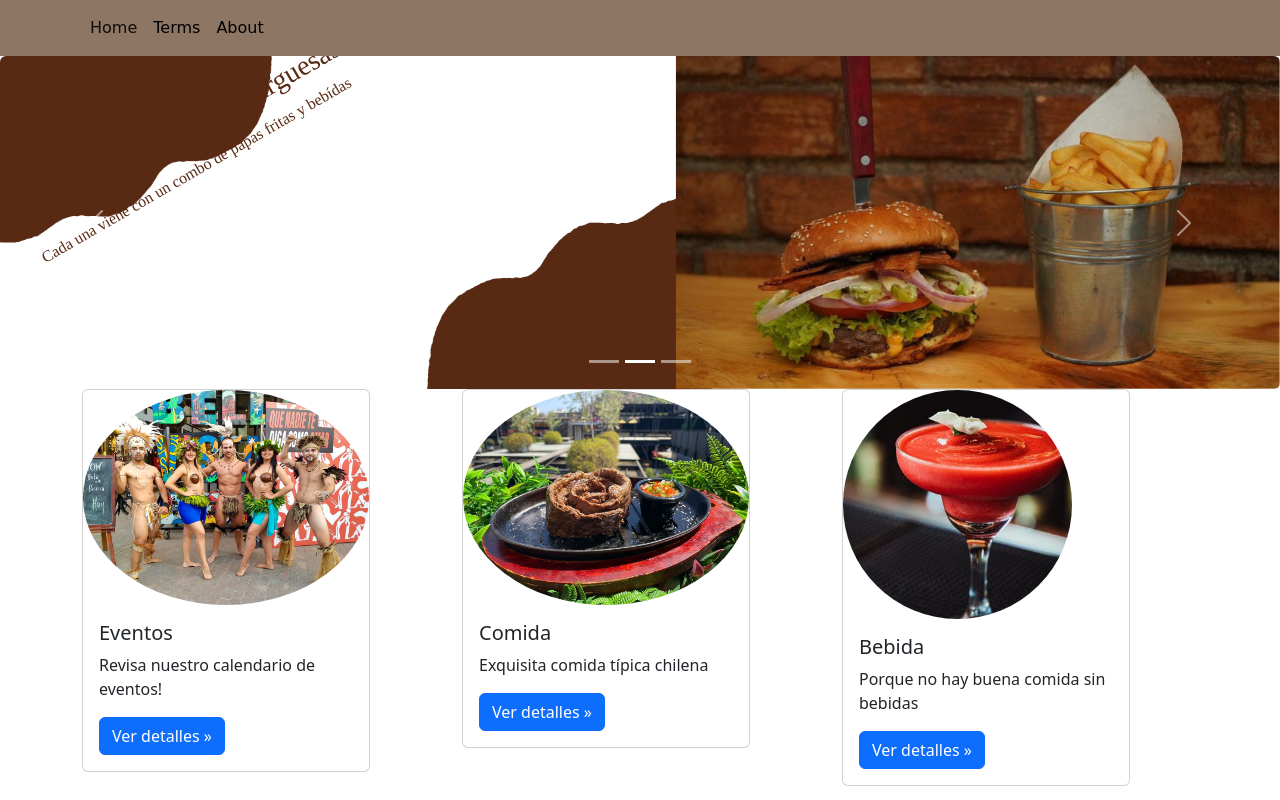
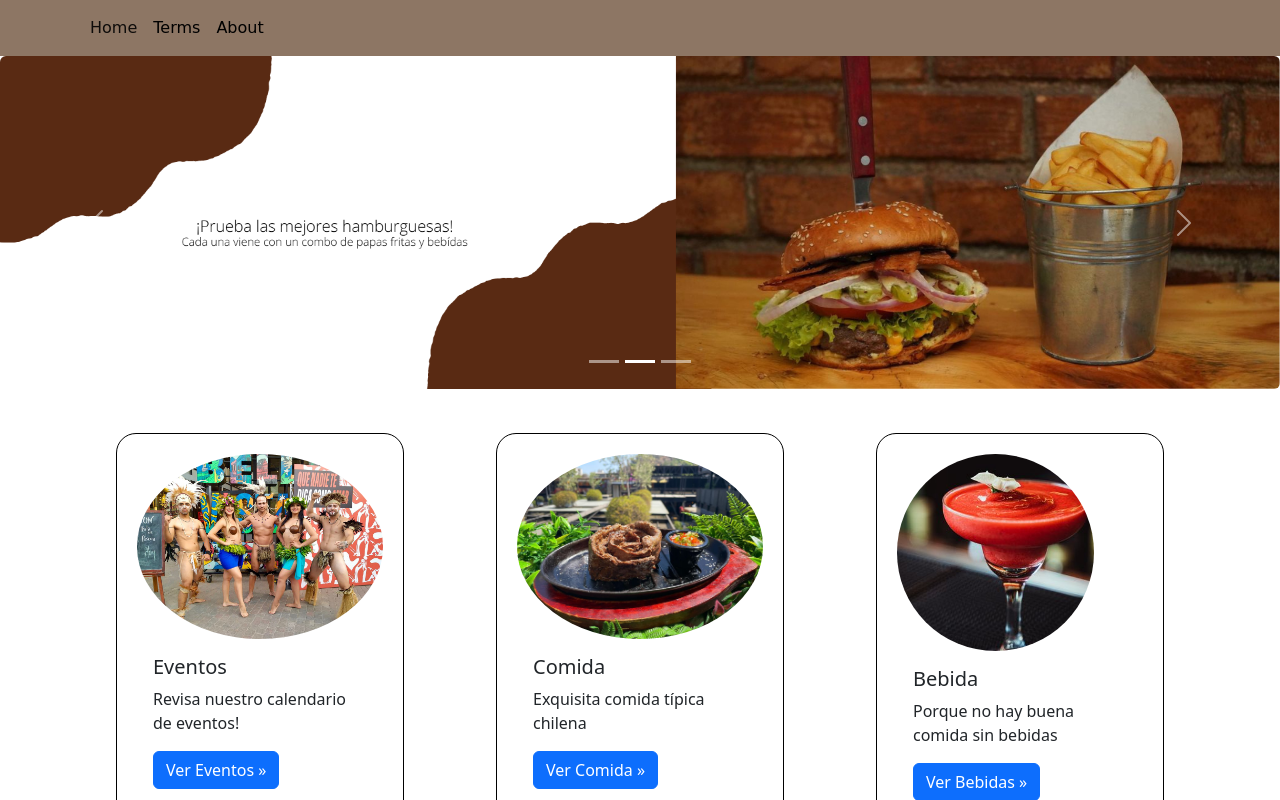
Before and after one commit to Danbravo0/Proyecto_Software_Design, a React (Create React App) app: page / in a window 1280 px wide. Shown: the top 800 px of the page. Built offline with nearby package versions, Linux system fonts and the light colour scheme.

Commit message:
mejora imagenes y centralizar cards

```diff
--- a/src/App.js
+++ b/src/App.js
@@ -15,7 +15,7 @@ export const App = () => {
     <div>
       <Navbar1/>
       <Routes>
-        <Route  path = "/" element = {<> <Car/> <TripleColumnbutton/> <Modal1/> <Modal2/> </>}/>
+        <Route  path = "/" element = {<> <Car/> <br/> <TripleColumnbutton/> <Modal1/> <Modal2/> </>}/>
         {/* <Route  path = "/" element = {<> <Car/> <Terms/> </>}/> */}
         <Route  path = "/terms" element = {<Terms/>}/>
 
--- a/src/components/Car.jsx
+++ b/src/components/Car.jsx
@@ -3,7 +3,7 @@ import Carousel from 'react-bootstrap/Carousel';
 import Image from 'react-bootstrap/Image';
 import imagen_car_1 from "../resources/background.png";
 import imagen_car_2 from "../resources/hamburguesa_resize.png";
-import imagen_car_3 from "../resources/papas_resize.PNG";
+import imagen_car_3 from "../resources/papas_resize.png";
 
 export const Car = () => {
 
@@ -14,8 +14,6 @@ export const Car = () => {
     };
 
     return (
-
-
       <Carousel activeIndex={index} onSelect={handleSelect}>
         <Carousel.Item>
         <Image rounded = "true" src={imagen_car_1} fluid="true" className="image" width = "100%"/>
@@ -25,22 +23,13 @@ export const Car = () => {
           </Carousel.Caption>
         </Carousel.Item>
         <Carousel.Item>
-
         <Image rounded = "true" src={imagen_car_2} fluid="true" className="image" width = "100%"/>
-
           <Carousel.Caption className = "texto-car-2">
-            <h3>Prueba las mejores hamburguesas!</h3>
-            <p>Cada una viene con un combo de papas fritas y bebídas</p>
           </Carousel.Caption>
         </Carousel.Item>
         <Carousel.Item>
         <Image rounded = "true" src={imagen_car_3} fluid="true" className="image" width = "100%"/>
-
           <Carousel.Caption className='texto-car-3'>
-            <h3>Tabla criollas ganadoras de premios!</h3>
-            <p>
-              Premio de la mejor tabla criolla en el 2019 otorgado por el mismisimo gordon ramsay
-            </p>
           </Carousel.Caption>
         </Carousel.Item>
       </Carousel>
--- a/src/components/TripleColumnbutton.jsx
+++ b/src/components/TripleColumnbutton.jsx
@@ -7,13 +7,14 @@ import imagen_col_1 from "../resources/eventos 1.jpg";
 import imagen_col_2 from "../resources/comida.jpg";
 import imagen_col_3 from "../resources/Bebida.jpg";
 import Image from 'react-bootstrap/Image'
+import { Link } from "react-router-dom"
 
 export function TripleColumnbutton() {
   return (
-    <Container>
+    <Container className='container-medidas'>
       <Row>
         <Col>
-        <Card style={{ width: '18rem' }}>
+        <Card style={{ width: '18rem' }} className = "medidas-card">
       <Image src={imagen_col_1} roundedCircle="true" />
 
       <Card.Body>
@@ -21,32 +22,38 @@ export function TripleColumnbutton() {
         <Card.Text>
         Revisa nuestro calendario de eventos!
         </Card.Text>
-
-        <Button variant="primary">Ver detalles »</Button>
+        <Link to="/eventos">
+        <Button variant="primary">Ver Eventos »</Button>
+        </Link>
       </Card.Body>
     </Card>
     </Col>
         <Col>
-        <Card style={{ width: '18rem' }}>
+        <Card style={{ width: '18rem' }} className = "medidas-card">
       <Image  src={imagen_col_2} roundedCircle="true"  />
       <Card.Body>
         <Card.Title>Comida</Card.Title>
         <Card.Text>
         Exquisita comida típica chilena
         </Card.Text>
-        <Button variant="primary">Ver detalles »</Button>
+        <Link to="/comida">
+        <Button variant="primary">Ver Comida »</Button>
+        </Link>
+
       </Card.Body>
     </Card>
         </Col>
         <Col>
-        <Card style={{ width: '18rem' }}>
+        <Card style={{ width: '18rem' }} className = "medidas-card">
       <Image src={imagen_col_3} roundedCircle="true" width = "80%" />
       <Card.Body>
         <Card.Title>Bebida</Card.Title>
         <Card.Text>
         Porque no hay buena comida sin bebidas
         </Card.Text>
-        <Button variant="primary">Ver detalles »</Button>
+        <Link to="/bebidas">
+        <Button variant="primary">Ver Bebidas »</Button>
+        </Link>
       </Card.Body>
     </Card>
         </Col>
--- a/src/custom.css
+++ b/src/custom.css
@@ -19,7 +19,7 @@
 .texto-car-3{
     font-family: 'Times New Roman', Times, serif ;
     color: #cb8924;
-    margin-left: 900px;
+    margin-left: right;
     margin-bottom: 150px;
     rotate: -30deg;
 }
@@ -28,3 +28,22 @@
     font-family: 'comic sans ms', sans-serif; /*Mejor fuente y nadie puede decir lo contrario */
     color: black;
 }
+
+
+
+.medidas-card{
+    display: flex;
+    align-self: center;
+    align-content: right;
+    justify-content: center;
+    margin-right: auto;
+    margin-left: auto;
+    margin-top: 20px;
+    margin-bottom: 20px;
+    padding: 20px;
+    border: 1px solid #000000;
+    border-radius: 20px;
+    background-color: #ffffff;
+    width: 100%;
+    height: 100%;
+}
```
Also changed, not shown: src/resources/hamburguesa_resize.png, src/resources/papas_resize.PNG.
